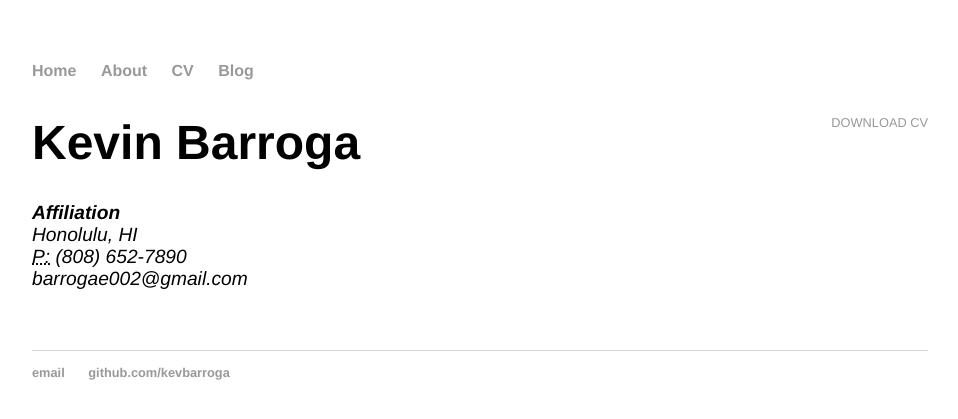
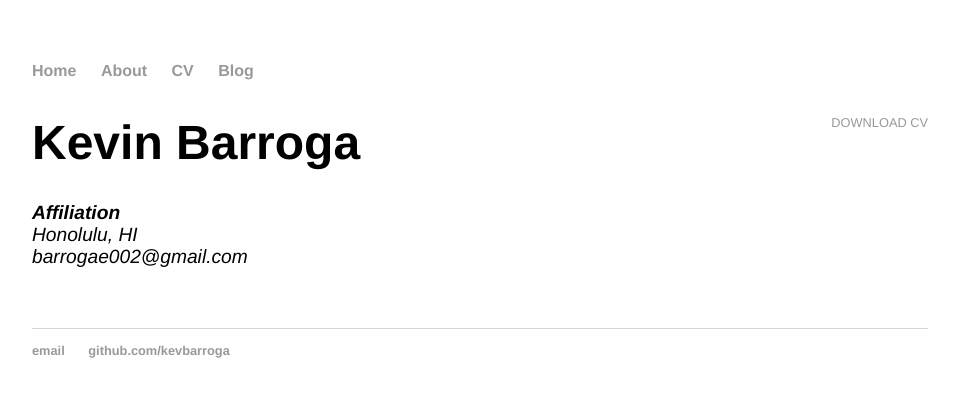
Before and after one commit to kevbarroga/kevbarroga.github.io, a Jekyll site: the page built from cv/index.html, in a window 1280 px wide. Shown: the top 419 px of the page, without its empty margins (160-1118 px from the left). Built offline with Jekyll 4.4.1, drawn with Linux system fonts in a browser that asks for light colours.

Commit message:
Update index.html

```diff
--- a/cv/index.html
+++ b/cv/index.html
@@ -9,7 +9,6 @@ title: CV of Kevin Barroga
   <address>
     <strong>Affiliation</strong><br>
       Honolulu, HI<br>
-      <abbr title="phone">P:</abbr> (808) 652-7890<br>
       <span class="obfuscate">barrogae002@gmail.com</span>
     </address>
 
```
